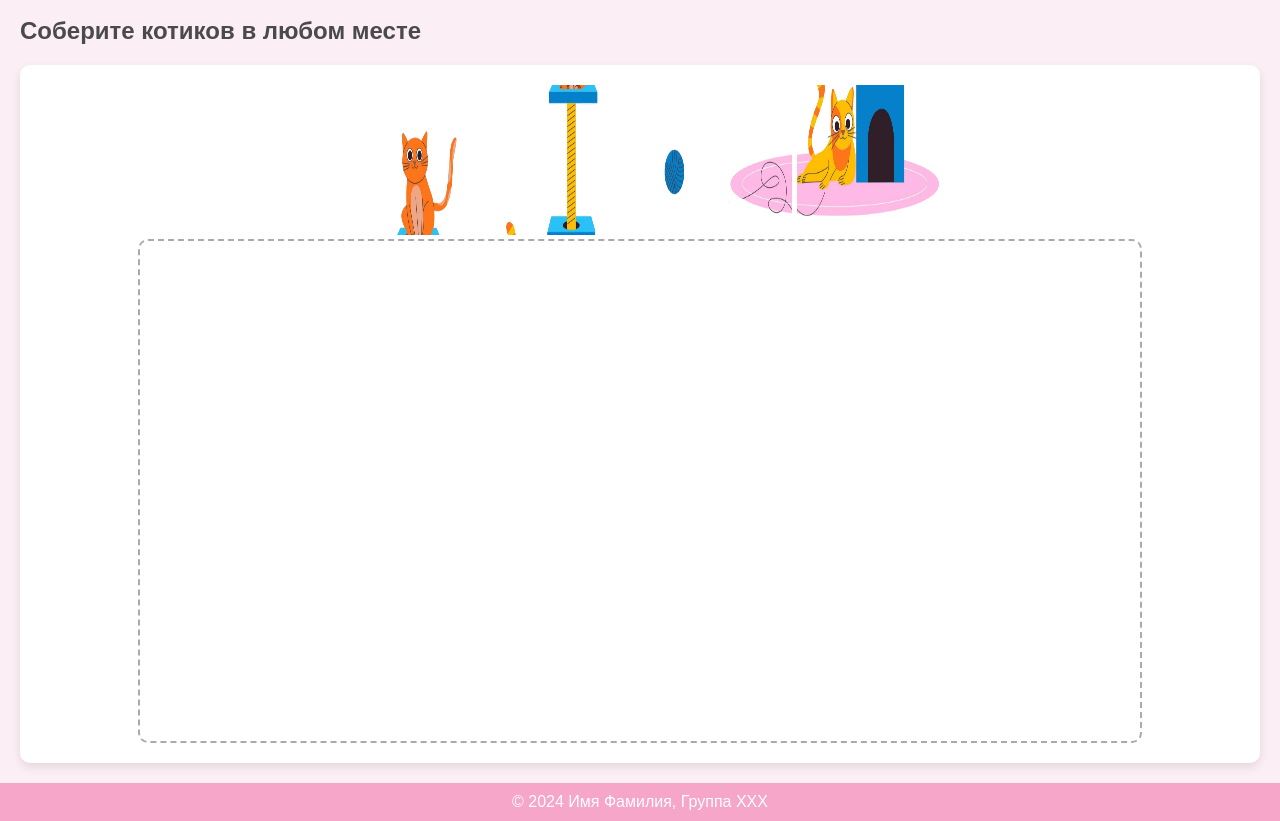
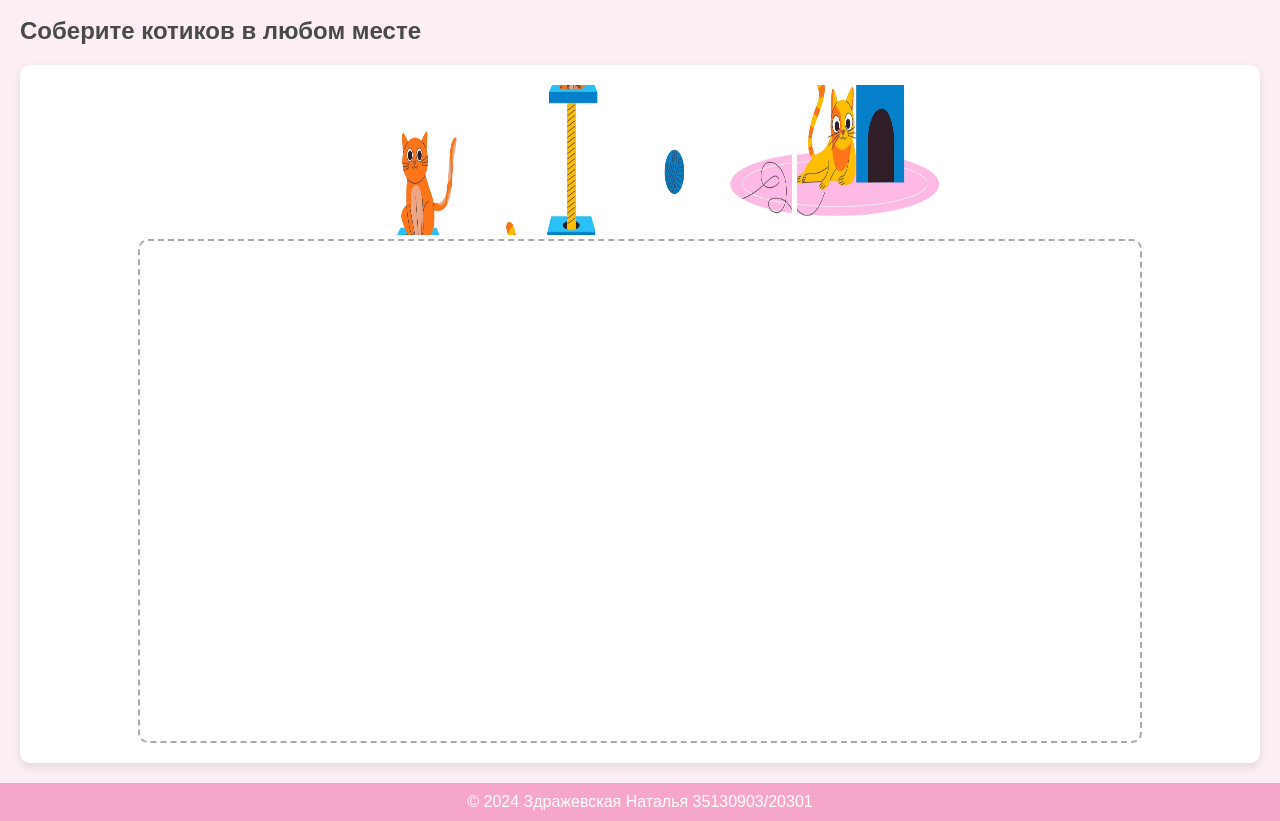
Before and after one commit to qwjdldlfjntoshhh/Site, a plain HTML site: page task5page.html in a window 1280 px wide. Shown: the part 209-1030 px from the top of the page. Drawn offline with Linux system fonts and the light colour scheme.

Commit message:
Update task5page.html

```diff
--- a/task5page.html
+++ b/task5page.html
@@ -338,7 +338,7 @@
 
         <!-- Подвал -->
         <footer>
-            © 2024 Имя Фамилия, Группа XXX
+            © 2024 Здражевская Наталья 35130903/20301
         </footer>
         <script src="scripttask5.js"></script>
         <script src="script.js"></script>
```
